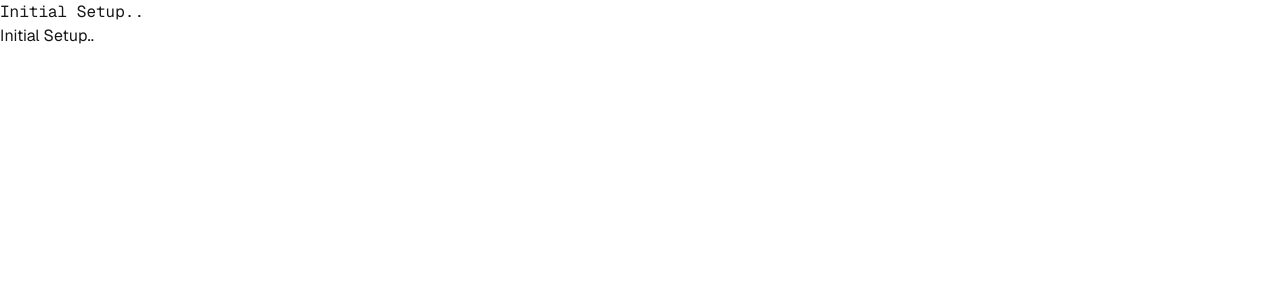
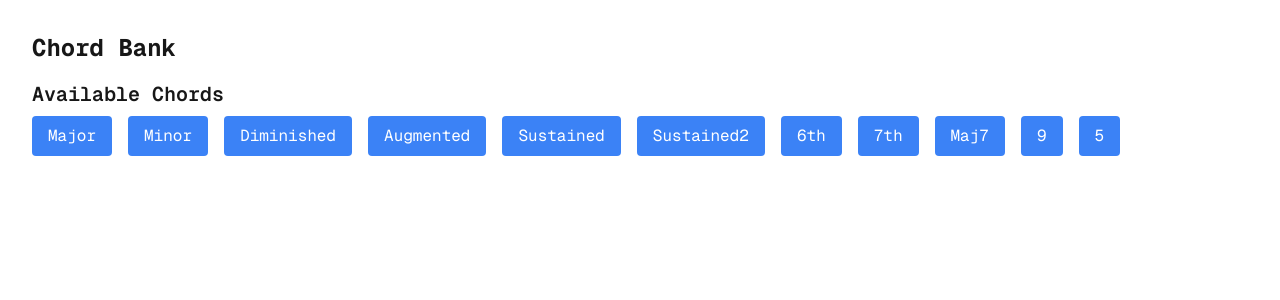
Before and after one commit to leouofa/gridbeat, a Next.js app: page / in a window 1280 px wide. Shown: the top 300 px of the page. Built offline with nearby package versions, Linux system fonts and the light colour scheme.

Commit message:
setting up chords bank

```diff
--- a/app/page.tsx
+++ b/app/page.tsx
@@ -1,8 +1,9 @@
+import ChordBank from "@/components/ChordBank";
+
 export default function Home() {
   return (
       <div>
-        <h1 className={"font-mono"}>Initial Setup..</h1>
-        <h2 className={"font-sans"}>Initial Setup..</h2>
+        <ChordBank />
       </div>
   );
 }
--- /dev/null
+++ b/components/ChordBank.tsx
@@ -0,0 +1,64 @@
+"use client"
+
+import React, { useState } from 'react';
+
+interface Chord {
+    name: string;
+    pattern: number[];
+}
+
+const ChordBank: React.FC = () => {
+    const chords: Chord[] = [
+        { name: 'Major', pattern: [1, 4, 3] },
+        { name: 'Minor', pattern: [1, 3, 4] },
+        { name: 'Diminished', pattern: [1, 3, 3] },
+        { name: 'Augmented', pattern: [1, 4, 4] },
+        { name: 'Sustained', pattern: [1, 5, 2] },
+        { name: 'Sustained2', pattern: [1, 2, 5] },
+        { name: '6th', pattern: [1, 4, 3, 2] },
+        { name: '7th', pattern: [1, 4, 3, 3] },
+        { name: 'Maj7', pattern: [1, 4, 3, 4] },
+        { name: '9', pattern: [1, 4, 3, 3, 4] },
+        { name: '5', pattern: [1, 7, 5] },
+    ];
+
+    const [selectedChord, setSelectedChord] = useState<Chord | null>(null);
+
+    // Handle selection of a chord
+    const handleSelectChord = (chordName: string) => {
+        const chord = chords.find((c) => c.name === chordName);
+        setSelectedChord(chord || null);
+    };
+
+    return (
+        <div className="p-8 font-mono">
+            <h1 className="text-2xl font-bold mb-4">Chord Bank</h1>
+
+            <div className="mb-6">
+                <h2 className="text-xl font-semibold mb-2">Available Chords</h2>
+                <ul className="flex space-x-4">
+                    {chords.map((chord) => (
+                        <li key={chord.name}>
+                            <button
+                                onClick={() => handleSelectChord(chord.name)}
+                                className="px-4 py-2 bg-blue-500 text-white rounded hover:bg-blue-600"
+                            >
+                                {chord.name}
+                            </button>
+                        </li>
+                    ))}
+                </ul>
+            </div>
+
+            {selectedChord && (
+                <div className="p-4 border rounded shadow-lg">
+                    <h2 className="text-xl font-semibold mb-2">Selected Chord</h2>
+                    <p className="mb-1"><strong>Name:</strong> {selectedChord.name}</p>
+                    <p><strong>Pattern:</strong> {selectedChord.pattern.join(' - ')}</p>
+                </div>
+            )}
+        </div>
+    );
+};
+
+export default ChordBank;
```
